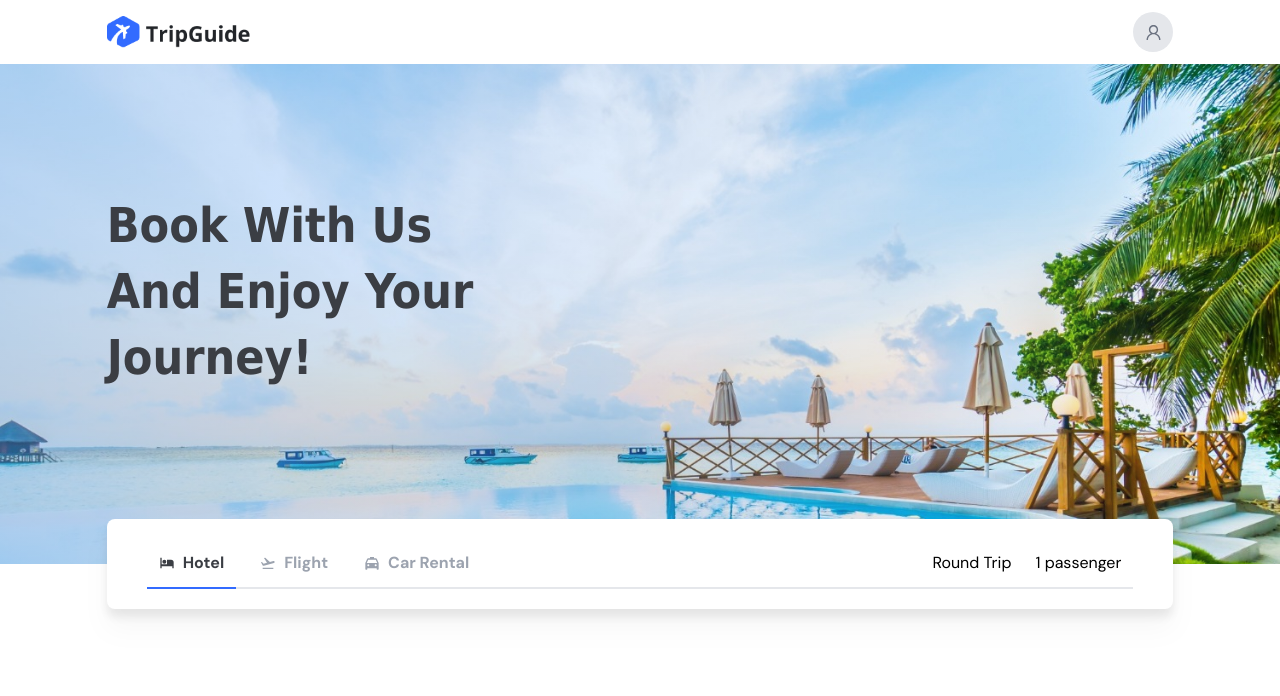
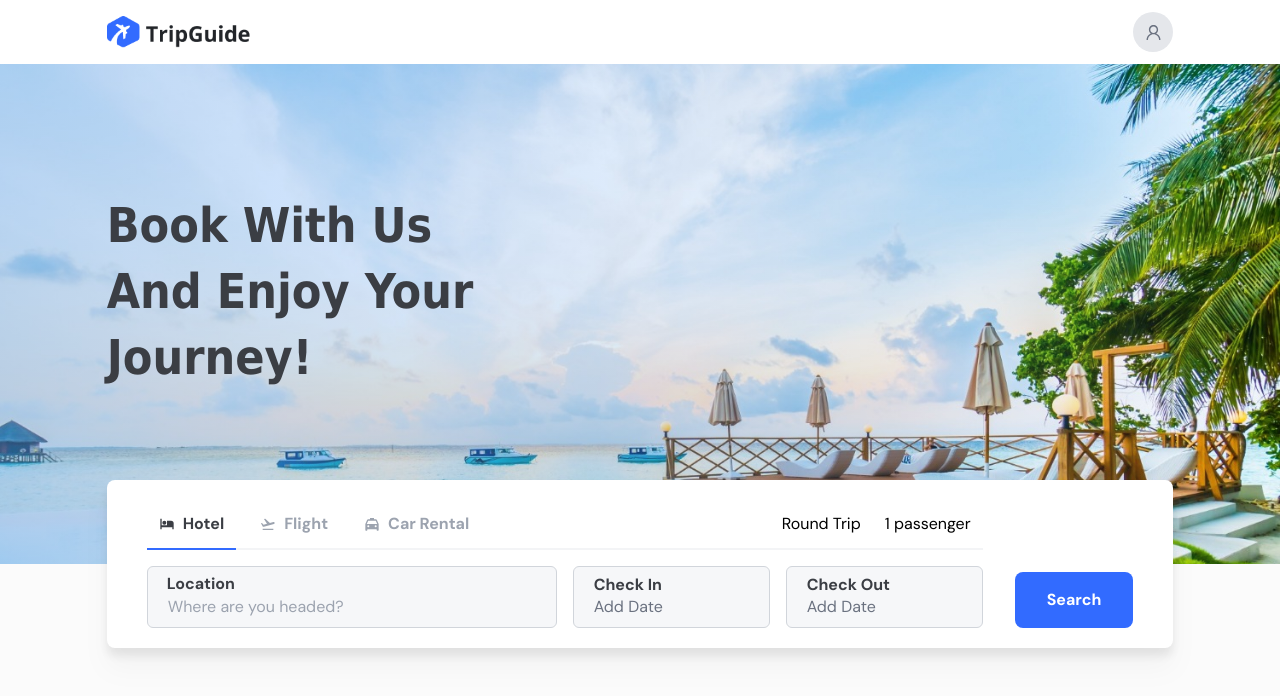
Before and after one commit to Jasurb3kCoding/tripguide_frontend, a React (Create React App) app: page / in a window 1280 px wide. Shown: the top 696 px of the page. Built offline with nearby package versions, Linux system fonts and the light colour scheme.

Commit message:
Hero Search

```diff
--- a/package.json
+++ b/package.json
@@ -13,6 +13,7 @@
     "axios": "^0.27.2",
     "jwt-decode": "^3.1.2",
     "react": "^18.2.0",
+    "react-calendar": "^3.9.0",
     "react-dom": "^18.2.0",
     "react-icons": "^4.4.0",
     "react-router-dom": "^6.4.1",
@@ -46,6 +47,7 @@
     ]
   },
   "devDependencies": {
+    "@types/react-calendar": "^3.5.3",
     "autoprefixer": "^10.4.12",
     "postcss": "^8.4.16",
     "tailwindcss": "^3.1.8"
--- a/public/index.html
+++ b/public/index.html
@@ -29,18 +29,8 @@
     <link rel="preconnect" href="https://fonts.gstatic.com" crossorigin>
     <link href="https://fonts.googleapis.com/css2?family=DM+Sans:wght@400;500;700&display=swap" rel="stylesheet">
   </head>
-  <body class="bg-background">
+  <body style="background: #fbfbfb">
     <noscript>You need to enable JavaScript to run this app.</noscript>
     <div id="root"></div>
-    <!--
-      This HTML file is a template.
-      If you open it directly in the browser, you will see an empty page.
-
-      You can add webfonts, meta tags, or analytics to this file.
-      The build step will place the bundled scripts into the <body> tag.
-
-      To begin the development, run `npm start` or `yarn start`.
-      To create a production bundle, use `npm run build` or `yarn build`.
-    -->
   </body>
 </html>
--- a/src/Components/Profile/MyProfileInfo/MyProfileInfo.tsx
+++ b/src/Components/Profile/MyProfileInfo/MyProfileInfo.tsx
@@ -41,7 +41,7 @@ export const MyProfileInfo = () => {
                         <div className="main-info flex justify-between items-center">
                             <div className="-ml-32 photo-name flex space-x-8 justify-center items-center">
                                 <div
-                                    className="relative photo-wrapper w-24 h-24 shadow-2xl rounded-full z-10 ">
+                                    className="relative photo-wrapper w-24 h-24 shadow-2xl rounded-full z-10 ring-4 ring-white">
                                     {user.profile_photo
                                         //If user has pic
                                         ?
--- /dev/null
+++ b/src/Components/core/HeroSearch/HeroInput/HeroDateInput/HeroDateInput.tsx
@@ -0,0 +1,51 @@
+// @flow
+import * as React from 'react';
+import {useEffect, useState} from "react";
+import Calendar, {OnChangeDateRangeCallback} from 'react-calendar';
+import './style.css'
+
+type RangeType = [Date | null, Date | null]
+
+type Props = {};
+export const HeroDateInput = (props: Props) => {
+    const [selectedDate, setSelectedDate] = useState<RangeType>();
+    const [isCalendarVisible, setIsCalendarVisible] = useState(false)
+
+    const [fromDate, setFromDate] = useState<Date>()
+    const [fromDateReadable, setFromDateReadable] = useState<String>()
+
+    const [toDate, setToDate] = useState<Date>()
+    const [toDateReadable, setToDateReadable] = useState<String>()
+
+    const toggleCalendar = () => {
+        setIsCalendarVisible(prevState => !prevState)
+    }
+    const onChange = (new_range: any) => {
+        setSelectedDate(new_range)
+        setIsCalendarVisible(false)
+    }
+    useEffect(() => {
+        if (!selectedDate || !selectedDate[0] || !selectedDate[1]) return
+        const fromDate = selectedDate[0]
+        const toDate = selectedDate[1]
+        setFromDate(fromDate)
+        setFromDateReadable(fromDate.toLocaleDateString("en-US", {day: 'numeric', month: 'short', year: 'numeric'}))
+        setToDate(toDate)
+        setToDateReadable(toDate.toLocaleDateString("en-US", {day: 'numeric', month: 'short', year: 'numeric'}))
+    }, [selectedDate])
+
+    return (
+        <div className='relative w-full cursor-pointer flex justify-between col-span-1 gap-4'>
+            <div onClick={toggleCalendar} className="flex-1 relative hero-date-input">
+                <h2 className='inner-text'>Check In</h2>
+                <h6 className='col-span-1'>{fromDateReadable || 'Add Date'}</h6>
+            </div>
+            <div onClick={toggleCalendar} className="flex-1 relative hero-date-input">
+                <h2 className='inner-text'>Check Out</h2>
+                <h6 className='col-span-1'>{toDateReadable || 'Add Date'}</h6>
+            </div>
+            <Calendar className={`${isCalendarVisible || 'hidden'}`} onChange={onChange} value={selectedDate}
+                      showDoubleView={true} selectRange={true}/>
+        </div>
+    );
+};
--- /dev/null
+++ b/src/Components/core/HeroSearch/HeroInput/HeroDateInput/style.css
@@ -0,0 +1,116 @@
+.react-calendar {
+    @apply absolute w-80 border rounded-lg px-3 bg-white -bottom-2 translate-y-full left-1/2 -translate-x-1/2
+}
+.react-calendar--doubleView {
+    @apply w-[700px]
+}
+.react-calendar--doubleView .react-calendar__viewContainer {
+    display: flex;
+    margin: -0.5em;
+}
+.react-calendar--doubleView .react-calendar__viewContainer > * {
+    width: 50%;
+    margin: 0.5em;
+}
+.react-calendar,
+.react-calendar *,
+.react-calendar *:before,
+.react-calendar *:after {
+    -moz-box-sizing: border-box;
+    -webkit-box-sizing: border-box;
+    box-sizing: border-box;
+}
+.react-calendar button {
+    margin: 0;
+    outline: none;
+}
+.react-calendar button:enabled:hover {
+    cursor: pointer;
+}
+abbr{
+    text-decoration: none!important;
+}
+.react-calendar__navigation {
+    display: flex;
+    height: 44px;
+    margin-bottom: 1em;
+}
+.react-calendar__navigation button {
+    min-width: 44px;
+    background: none;
+}
+.react-calendar__navigation button:disabled {
+    background-color: #f0f0f0;
+}
+.react-calendar__navigation button:enabled:hover,
+.react-calendar__navigation button:enabled:focus {
+    background-color: #e6e6e6;
+}
+.react-calendar__month-view__weekdays {
+    text-align: center;
+    text-transform: uppercase;
+    font-weight: bold;
+    font-size: 0.75em;
+}
+.react-calendar__month-view__weekdays__weekday {
+    padding: 0.5em;
+}
+.react-calendar__month-view__weekNumbers .react-calendar__tile {
+    display: flex;
+    align-items: center;
+    justify-content: center;
+    font-size: 0.75em;
+    font-weight: bold;
+}
+.react-calendar__month-view__days__day--weekend {
+}
+.react-calendar__month-view__days__day--neighboringMonth {
+    color: #757575;
+}
+.react-calendar__year-view .react-calendar__tile,
+.react-calendar__decade-view .react-calendar__tile,
+.react-calendar__century-view .react-calendar__tile {
+    padding: 2em 0.5em;
+}
+.react-calendar__tile {
+    max-width: 100%;
+    padding: 10px 6.6667px;
+    background: none;
+    text-align: center;
+    line-height: 16px;
+    @apply  border border-transparent hover:bg-blue-50 hover:border-primary
+}
+.react-calendar__tile:disabled {
+    background-color: #f0f0f0;
+}
+.react-calendar__tile--now {
+}
+.react-calendar__tile--hasActive {
+    background: #76baff;
+}
+.react-calendar__tile--hasActive:enabled:hover,
+.react-calendar__tile--hasActive:enabled:focus {
+    background: #a9d4ff;
+}
+.react-calendar__tile--active {
+    @apply bg-primary--20
+}
+.react-calendar__tile--active:enabled:hover,
+.react-calendar__tile--active:enabled:focus {
+    @apply border-primary bg-primary--20;
+}
+
+.react-calendar__tile--rangeEnd,
+.react-calendar__tile--rangeStart{
+    background: #326BFF!important;
+    @apply text-white
+}
+.react-calendar__tile--rangeStart{
+    @apply rounded-l-lg
+}
+.react-calendar__tile--rangeEnd{
+    @apply rounded-r-lg
+}
+.react-calendar--selectRange .react-calendar__tile--hover {
+    @apply bg-primary--20
+}
--- /dev/null
+++ b/src/Components/core/HeroSearch/HeroInput/HeroLocationInput/HeroLocationInput.tsx
@@ -0,0 +1,12 @@
+// @flow
+import * as React from 'react';
+
+type Props = {};
+export const HeroLocationInput = (props: Props) => {
+    return (
+        <div className='relative col-span-1 w-full'>
+            <h2 className='inner-text'>Location</h2>
+            <input className='hero-input' placeholder='Where are you headed?'/>
+        </div>
+    );
+};
--- a/src/Components/core/HeroSearch/HeroSearch.tsx
+++ b/src/Components/core/HeroSearch/HeroSearch.tsx
@@ -2,6 +2,9 @@
 import * as React from 'react';
 import './style.css'
 import {RiFlightTakeoffFill, RiHotelBedFill, RiTaxiFill} from "react-icons/ri";
+import {Hero} from "../../Hotels/Home/Hero/Hero";
+import {HeroLocationInput} from "./HeroInput/HeroLocationInput/HeroLocationInput";
+import {HeroDateInput} from "./HeroInput/HeroDateInput/HeroDateInput";
 
 type Props = {};
 export const HeroSearch = (props: Props) => {
@@ -10,7 +13,7 @@ export const HeroSearch = (props: Props) => {
             <div className="w-full  px-10 py-5 flex bg-white rounded-lg drop-shadow-xl">
                 <div className="left flex-1">
                     <div className="upper ">
-                        <div className="flex justify-between border-b-2 ">
+                        <div className="flex justify-between border-b-2 border-gray-100">
                             <div className="flex space-x-3">
                                 <div className="hero-search-tab active">
                                     <RiHotelBedFill className='icon'/><p>Hotel</p>
@@ -32,12 +35,13 @@ export const HeroSearch = (props: Props) => {
                             </div>
                         </div>
                     </div>
-                    <div className="lower">
-
+                    <div className="lower grid grid-cols-2 pt-4 gap-4">
+                        <HeroLocationInput/>
+                        <HeroDateInput/>
                     </div>
                 </div>
-                <div className="right">
-
+                <div className="right pl-8 flex items-end cursor-pointer">
+                    <div className="btn bg-primary px-8 py-4 rounded-lg font-semibold text-white">Search</div>
                 </div>
             </div>
         </div>
--- a/src/Components/core/HeroSearch/style.css
+++ b/src/Components/core/HeroSearch/style.css
@@ -12,3 +12,15 @@
 .hero-search-tab>p{
     @apply ml-2
 }
+
+.hero-input{
+    @apply px-5 pb-2 pt-7 border rounded-md bg-hero-input border-gray-300 outline-0 w-full text-gray-500
+}
+
+.inner-text{
+    @apply absolute top-1.5 left-5 font-semibold text-black
+}
+
+.hero-date-input{
+    @apply px-5 pb-2 pt-7 border rounded-md bg-hero-input border-gray-300 outline-0 w-full text-gray-500
+}
--- a/tailwind.config.js
+++ b/tailwind.config.js
@@ -25,6 +25,9 @@ module.exports = {
                 'input-gray': '#E7ECF2',
                 product: {
                     'red': '#FF4332',
+                },
+                hero: {
+                    input: '#F6F7F9'
                 }
             },
             boxShadow: {
```
Also changed, not shown: 2 other files (tests, documents, lock files or other folders).
